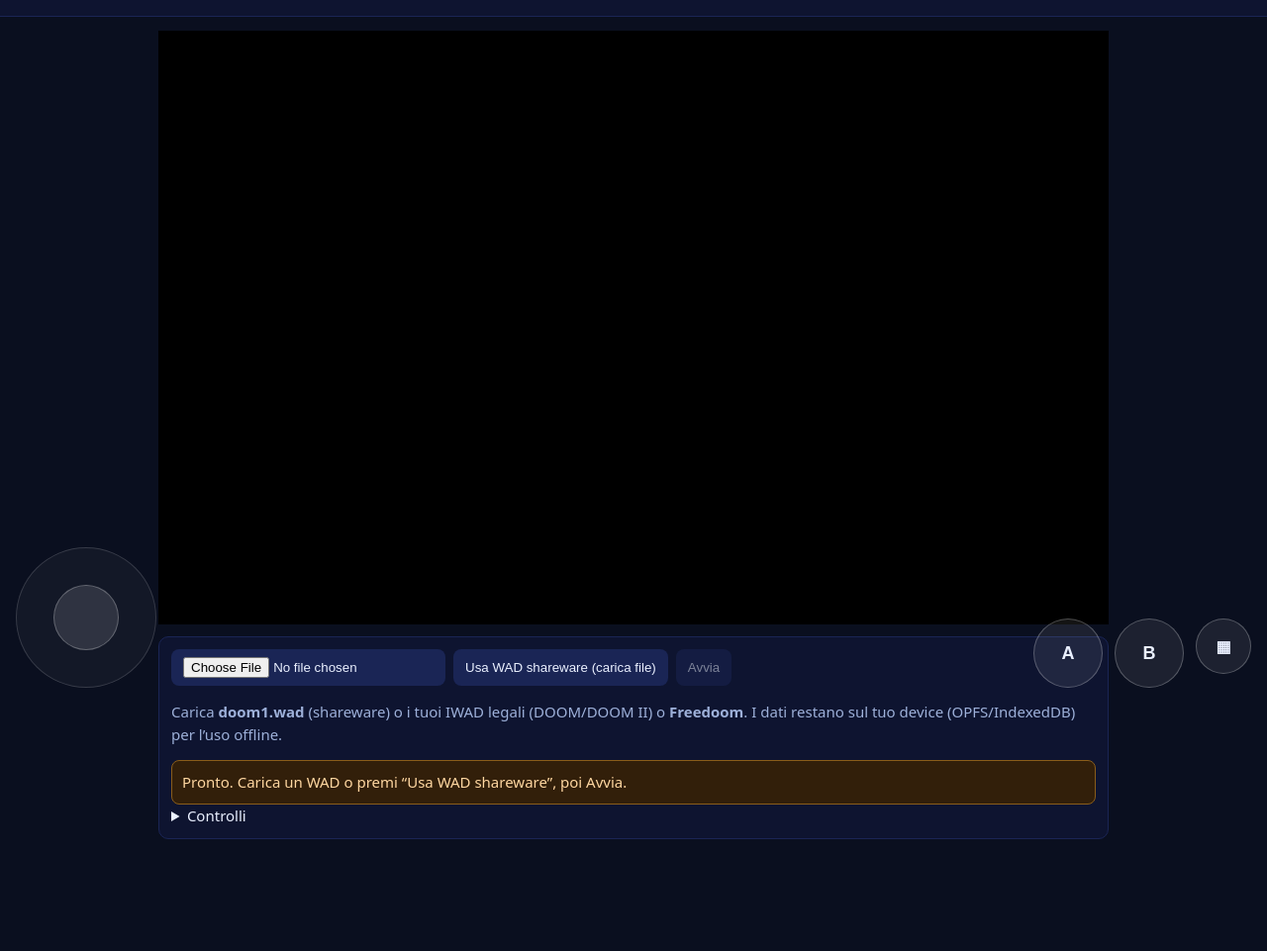
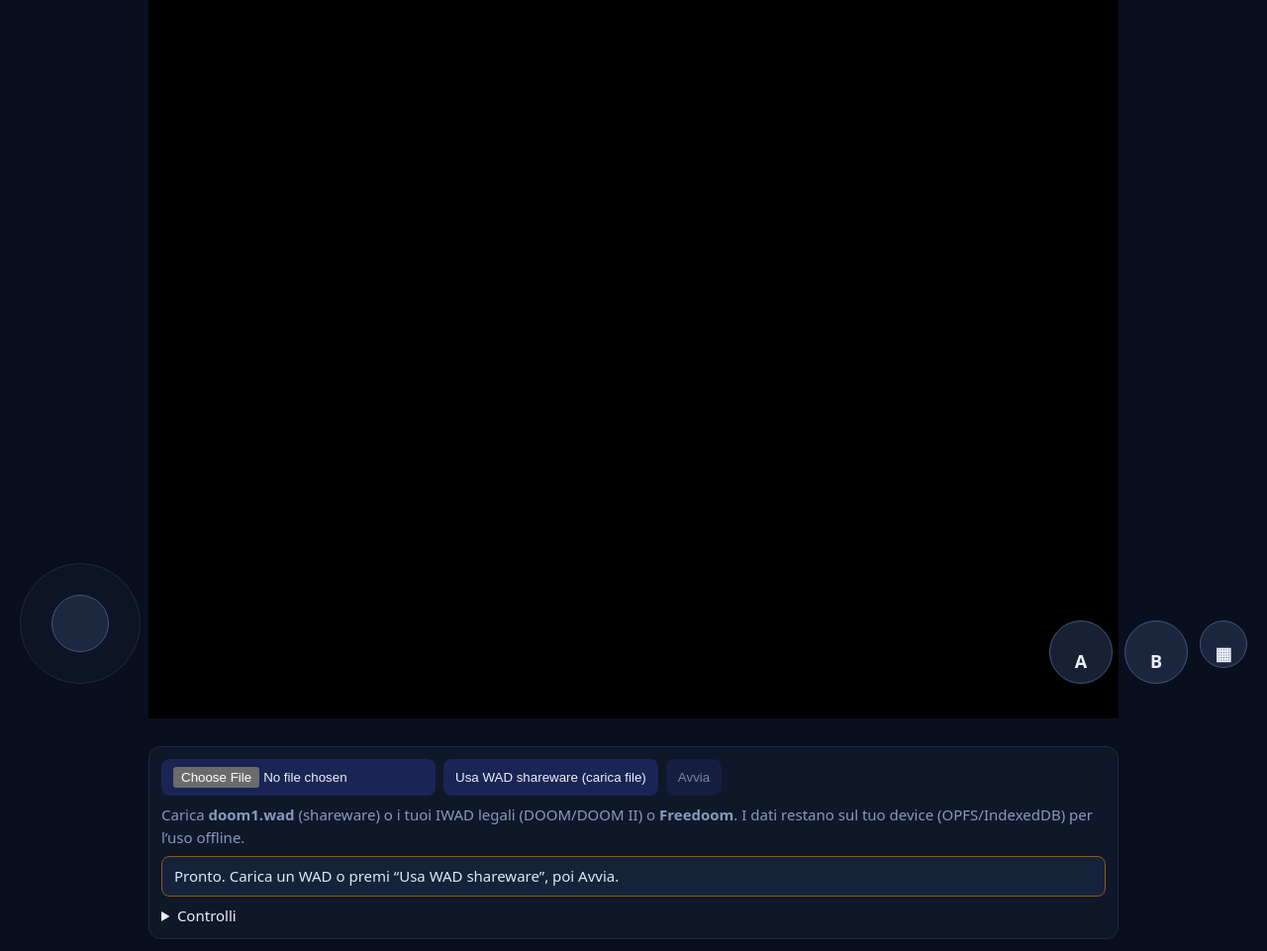
Before and after one commit to pezzaliapp/doom-pezzaliapp-edition, a plain HTML site: page index.html in a window 1280 px wide. Shown: the part 89-1050 px from the top of the page at 99% size. Before the commit the page ends 951 px from the top, so only its background shows below. Drawn offline with Linux system fonts and the light colour scheme.

Commit message:
Update index.html

```diff
--- a/index.html
+++ b/index.html
@@ -1,37 +1,69 @@
 <!DOCTYPE html>
 <html lang="it">
 <head>
-  <meta charset="utf-8">
-  <meta name="viewport" content="width=device-width,initial-scale=1,maximum-scale=1,user-scalable=no">
+  <meta charset="utf-8" />
+  <meta
+    name="viewport"
+    content="width=device-width,initial-scale=1,maximum-scale=1,user-scalable=no"
+  />
   <title>DOOM PezzaliAPP Edition — PWA</title>
-  <link rel="manifest" href="./manifest.webmanifest">
-  <meta name="theme-color" content="#0a0f1f">
-  <link rel="icon" href="./icons/icon-192.png">
-  <link rel="stylesheet" href="./ui.css">
-  <style>body{margin:0;background:#0a0f1f;color:#eaf0ff;font:15px/1.5 system-ui,-apple-system,Segoe UI,Roboto,Arial}</style>
+
+  <!-- PWA -->
+  <link rel="manifest" href="./manifest.webmanifest" />
+  <meta name="theme-color" content="#0a0f1f" />
+  <link rel="icon" href="./icons/icon-192.png" />
+
+  <!-- UI -->
+  <link rel="stylesheet" href="./ui.css" />
+  <style>
+    :root { color-scheme: dark; }
+    body{margin:0;background:#0a0f1f;color:#eaf0ff;font:15px/1.5 system-ui,-apple-system,Segoe UI,Roboto,Arial}
+    main.wrap{max-width:980px;margin:0 auto;padding:12px}
+    #screen{display:block;margin:16px auto;background:#000;max-width:100%;height:auto;image-rendering:pixelated}
+    .panel{background:#0f1729;border:1px solid #1f2a44;border-radius:12px;padding:12px}
+    .row{display:flex;gap:.5rem;flex-wrap:wrap}
+    .banner{margin-top:.5rem;padding:.5rem .75rem;border-radius:8px}
+    .warn{background:#14223a;color:#dbeafe}
+    .touch{position:fixed;inset:0;pointer-events:none}
+    .stick{position:absolute;left:20px;bottom:20px;width:120px;height:120px;border-radius:50%;background:#0f1729aa;border:1px solid #1f2a44}
+    .stick .nub{position:absolute;left:50%;top:50%;width:56px;height:56px;border-radius:50%;background:#24324faa;border:1px solid #41557a;transform:translate(-50%,-50%)}
+    .buttons{position:absolute;right:20px;bottom:20px;display:flex;gap:12px}
+    .buttons .btn{pointer-events:auto;width:64px;height:64px;border-radius:50%;border:1px solid #41557a;background:#24324faa;color:#eaf0ff;font:600 18px/64px system-ui;text-align:center}
+    .buttons .btn.small{width:48px;height:48px;line-height:48px}
+  </style>
 </head>
 <body>
-  <header class="bar">
-    <h1>DOOM PezzaliAPP Edition</h1>
+  <header class="bar" style="padding:12px 16px;display:flex;gap:12px;align-items:center">
+    <h1 style="margin:0;font-weight:700;font-size:18px">DOOM PezzaliAPP Edition</h1>
     <button id="btnInstall" hidden>Installa</button>
   </header>
 
   <main class="wrap">
-    <canvas id="screen" width="640" height="400" tabindex="0" aria-label="Schermo di gioco"></canvas>
+    <!-- Canvas 640x480 (molti engine lo assumono) -->
+    <canvas
+      id="screen"
+      width="640"
+      height="480"
+      tabindex="0"
+      aria-label="Schermo di gioco"
+    ></canvas>
 
     <section class="panel">
       <div class="row">
         <input type="file" id="wadInput" accept=".wad,.WAD" />
-        <button id="loadShareware">Usa WAD shareware (carica file)</button>
-        <button id="btnStart" disabled>Avvia</button>
+        <button id="loadShareware" type="button">Usa WAD shareware (carica file)</button>
+        <button id="btnStart" type="button" disabled>Avvia</button>
       </div>
-      <p class="muted">
-        Carica <strong>doom1.wad</strong> (shareware) o i tuoi IWAD legali (DOOM/DOOM II) o <strong>Freedoom</strong>.
-        I dati restano sul tuo device (OPFS/IndexedDB) per l’uso offline.
+
+      <p class="muted" style="opacity:.85;margin:.5rem 0 0">
+        Carica <strong>doom1.wad</strong> (shareware) o i tuoi IWAD legali (DOOM/DOOM II) o
+        <strong>Freedoom</strong>. I dati restano sul tuo device (OPFS/IndexedDB) per l’uso offline.
       </p>
+
+      <!-- Banner diagnostico -->
       <div id="banner" class="banner warn" hidden></div>
 
-      <details>
+      <details style="margin-top:.5rem">
         <summary>Controlli</summary>
         <ul>
           <li>WASD/↑↓←→ per muoversi</li>
@@ -54,8 +86,15 @@
     </div>
   </div>
 
+  <!-- ⚠️ Ordine: prima glue, poi app -->
   <script src="./wasm-glue.js"></script>
-  <script src="./app.js" type="module"></script>
-  <script>if('serviceWorker' in navigator) navigator.serviceWorker.register('./sw.js');</script>
+  <script src="./app.js"></script>
+
+  <!-- Service Worker -->
+  <script>
+    if ('serviceWorker' in navigator) {
+      navigator.serviceWorker.register('./sw.js').catch(console.error);
+    }
+  </script>
 </body>
 </html>
```
